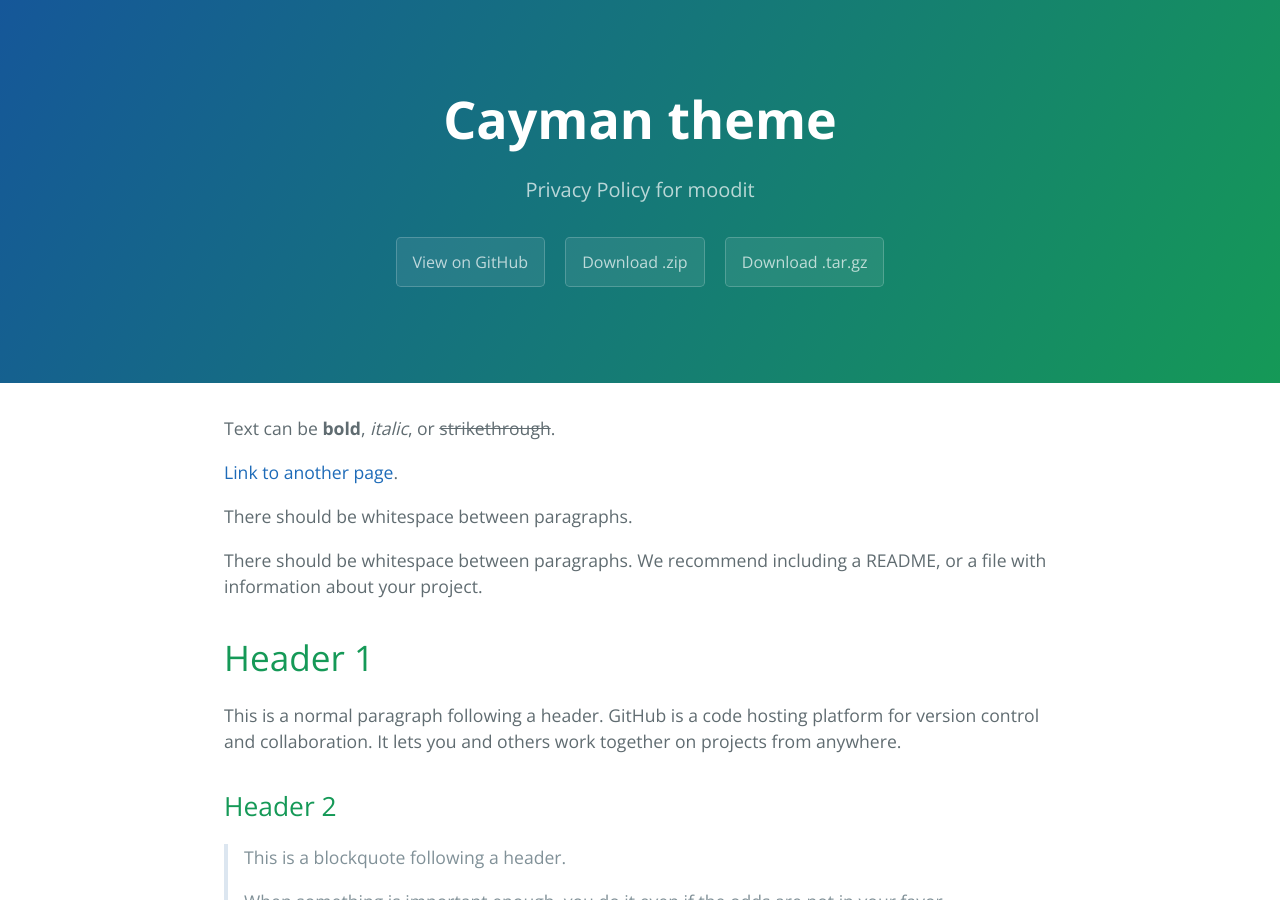
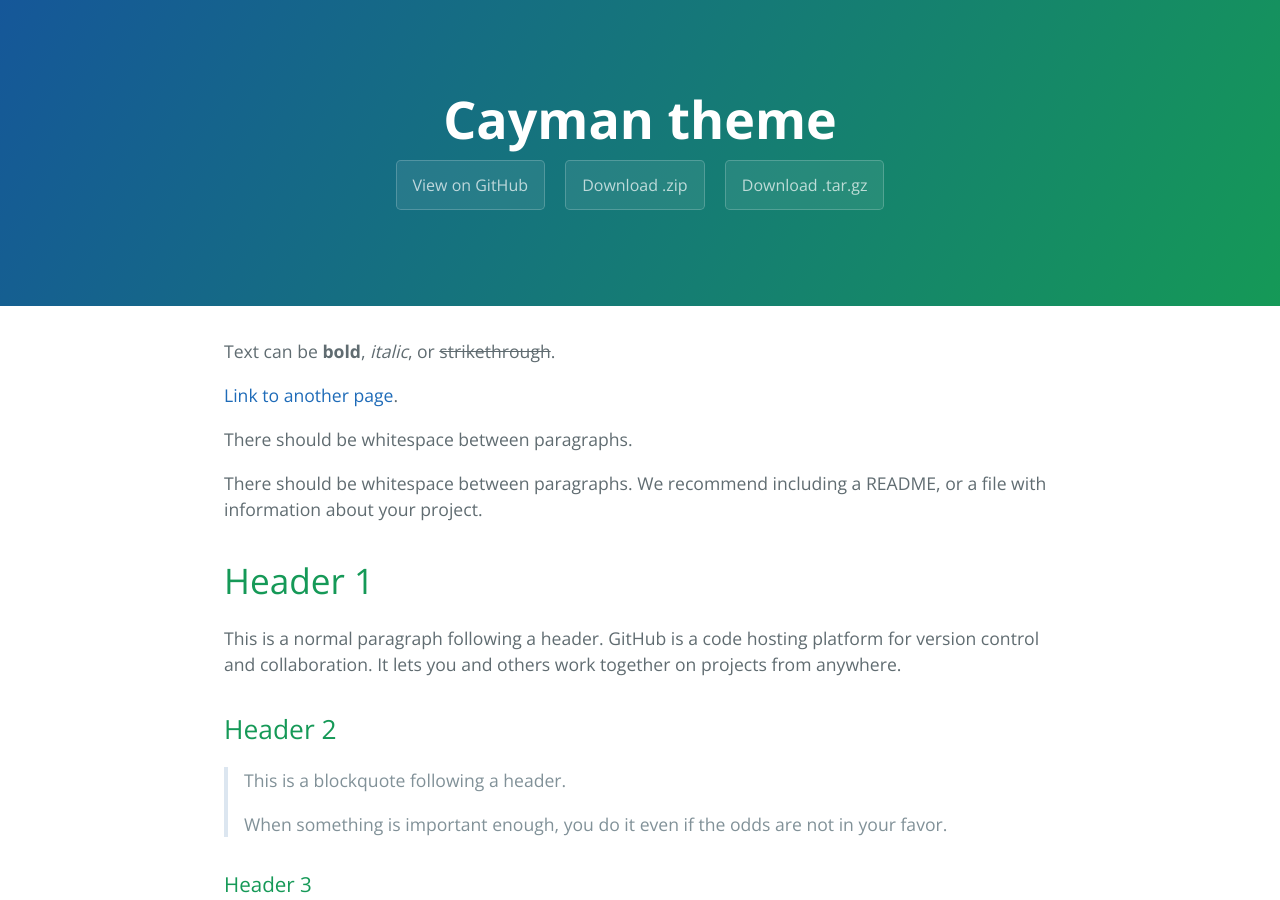
Before and after one commit to 100dana/moodit.github.io, a Jekyll site: the page built from index.md, in a window 1280 px wide and 900 px high. Built offline with Jekyll 4.4.1, drawn with Linux system fonts in a browser that asks for light colours.

Commit message:
Remove project tagline from default layout
Removed project tagline from the header section.

```diff
--- a/_layouts/default.html
+++ b/_layouts/default.html
@@ -17,7 +17,6 @@
 
     <header class="page-header" role="banner">
       <h1 class="project-name">{{ page.title | default: site.title | default: site.github.repository_name }}</h1>
-      <h2 class="project-tagline">{{ page.description | default: site.description | default: site.github.project_tagline }}</h2>
       {% if site.github.is_project_page %}
         <a href="{{ site.github.repository_url }}" class="btn">View on GitHub</a>
       {% endif %}
```
